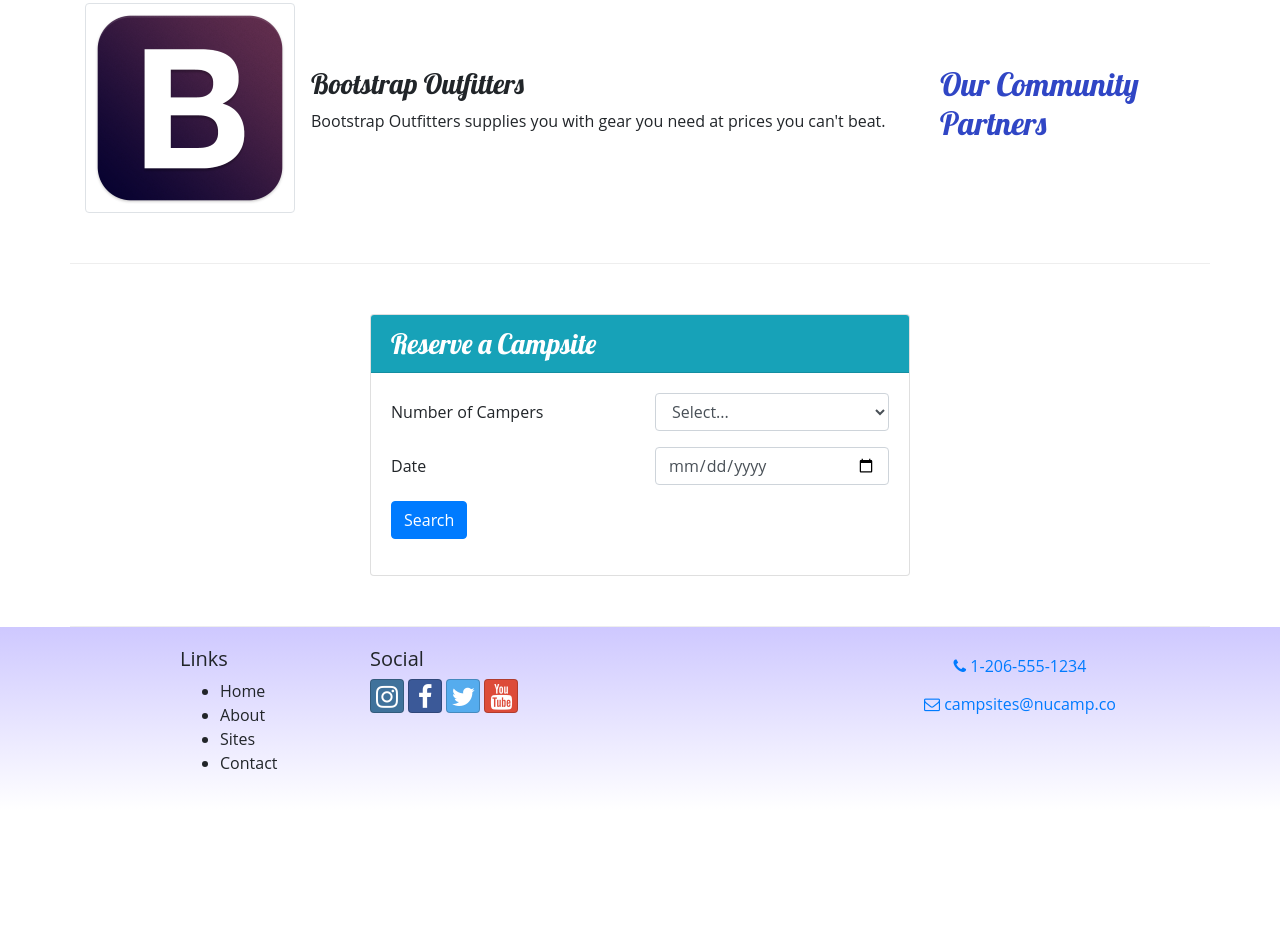
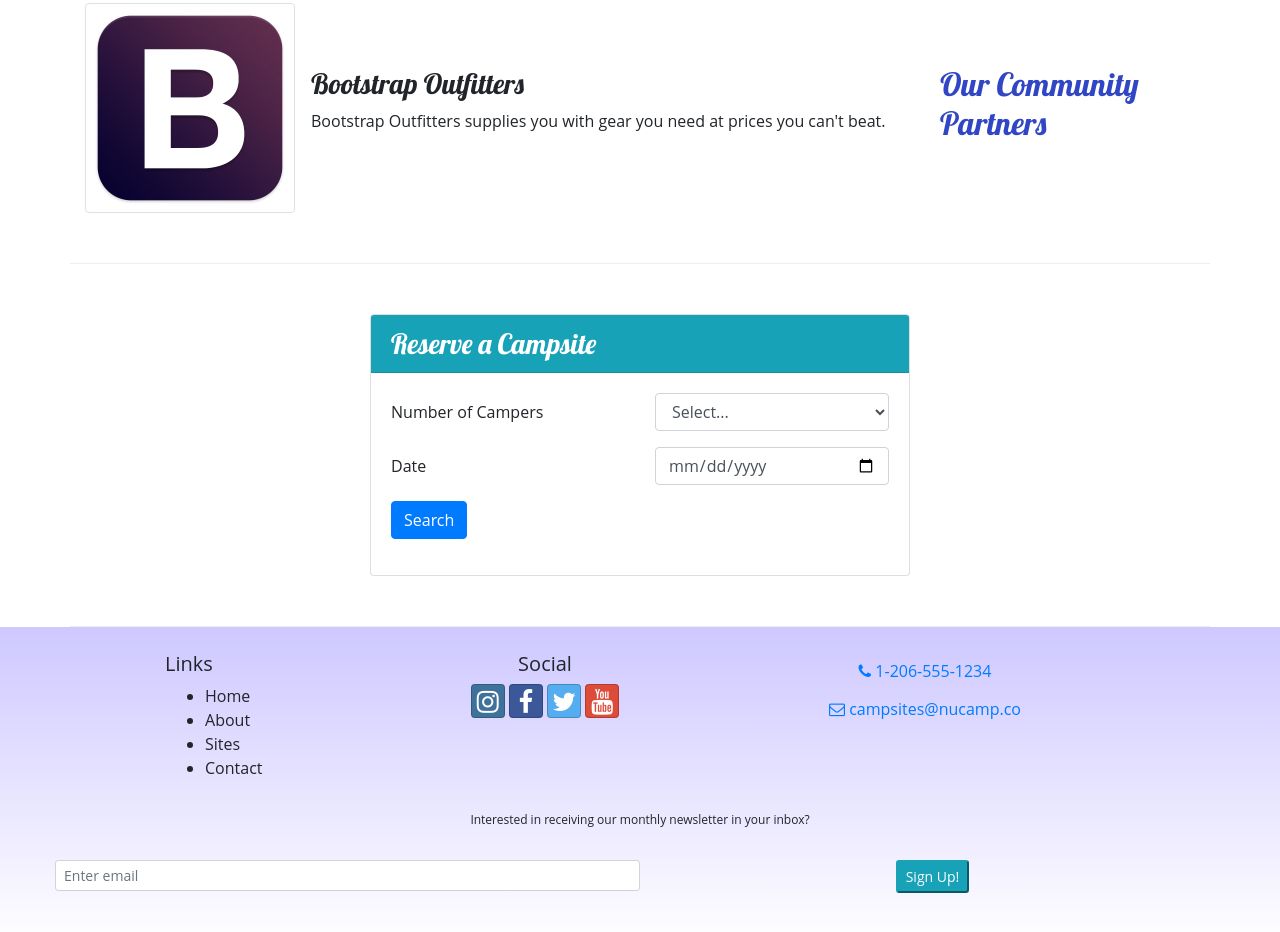
Before and after one commit to mtkrupka1138/bootcampstuff, a website: page Playground/index.html in a window 1280 px wide. Shown: the part 1313-2245 px from the top of the page. Before the commit the page ends 2124 px from the top, so only its background shows below. Drawn offline with nearby package versions, Linux system fonts and the light colour scheme.

Commit message:
footer changes sign-up

```diff
--- a/Playground/css/styles.css
+++ b/Playground/css/styles.css
@@ -83,3 +83,15 @@ footer {
   #sidebar li {
       padding: 25px 10px;
   }
+
+  #newsletterNote {
+      font-size: 12px;
+  }
+
+.btn-social-icon {
+
+}
+
+.site-footer .row div {
+    padding: 5px 0;
+}
--- a/Playground/index.html
+++ b/Playground/index.html
@@ -277,7 +277,7 @@
     <footer class="site-footer">
         <div class="container">
             <div class="row">
-                <div class="col-4 col-sm-2 offset-1">
+                <div class="col-5 col-md-2 offset-1">
                     <h5>Links</h5>
                     <ul class="lists-unstyled">
                         <li><a href="#">Home</a></li>
@@ -286,18 +286,31 @@
                         <li><a href="contactus.html">Contact</a></li>
                     </ul>
                 </div>
-
-                <div class="col-6 col-sm-5">
+                <div class="col-6 col-md-4 text-center">
                     <h5>Social</h5>
                     <a class="btn btn-social-icon btn-instagram" href="http://instagram.com/"><i class="fa fa-instagram"></i></a>
                     <a class="btn btn-social-icon btn-facebook" href="http://facebook.com/"><i class="fa fa-facebook"></i></a>
                     <a class="btn btn-social-icon btn-twitter" href="http://twitter.com/"><i class="fa fa-twitter"></i></a>
                     <a class="btn btn-social-icon btn-google" href="http://youtube.com/"><i class="fa fa-youtube"></i></a>
                 </div>
-
-                <div class="col-sm-4 text-center">
+                <div class="col-md-4 text-center">
                     <a role="button" class="btn btn-link" href="tel:+12065551234"><i class="fa fa-phone"></i> 1-206-555-1234</a><br />
                     <a role="button" class="btn btn-link" href="mailto:campsites@nucamp.co"><i class="fa fa-envelope-o"></i> campsites@nucamp.co</a>
+                </div>
+                <div class="col-12 text-center align-items-center">
+                    <form>
+                        <div class="form-group-row">
+                            <p id="newsletterNote">Interested in receiving our monthly newsletter in your inbox?</p>
+                        </div>
+                        <div class="form-group row">
+                            <div class="col">
+                                <input type="email" class="form-control form-control-sm" id="loginEmail" placeholder="Enter email">
+                            </div>
+                            <div class="col">
+                                <button class="btn-sm btn-info" type="submit">Sign Up!</button>
+                            </div>
+                        </div>
+                    </form>
                 </div>
             </div>
         </div>
```
